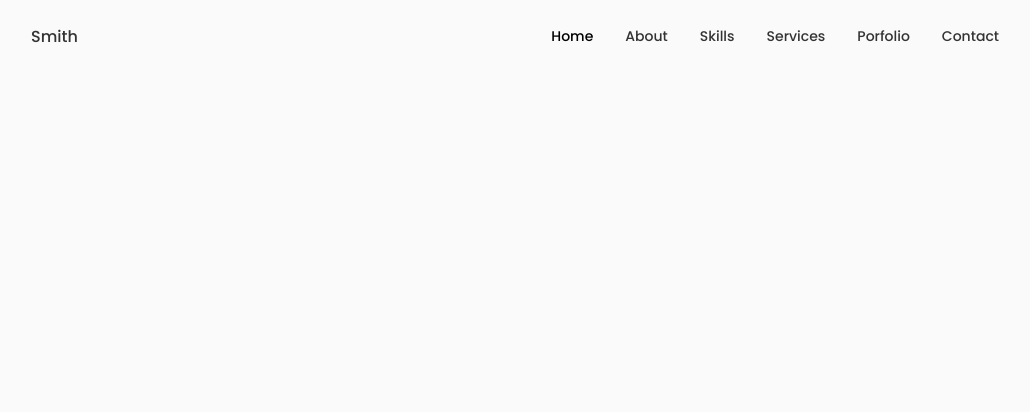
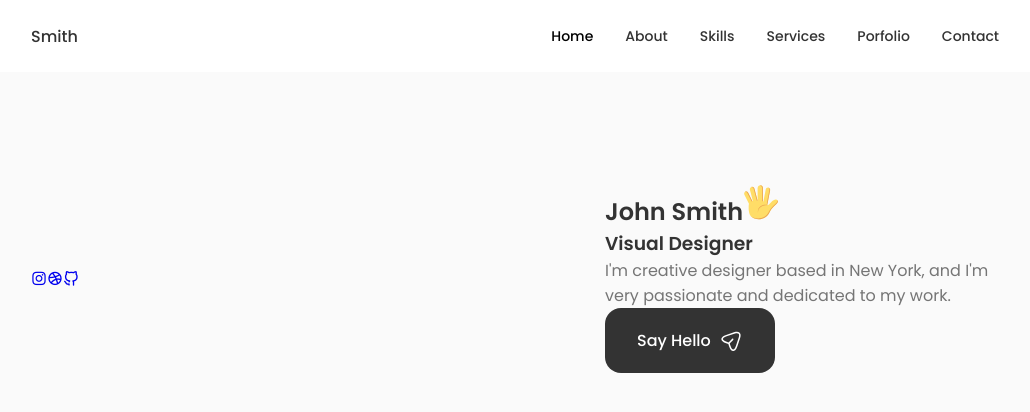
Before and after one commit to quentinplet/react-portfolio-website, a React (Vite) app: page / in a window 1280 px wide. Shown: the top 412 px of the page, without its empty margins (125-1155 px from the left). Built offline with nearby package versions, Linux system fonts and the light colour scheme.

Commit message:
✨ Create Home Component and fix layout bug

```diff
--- a/src/App.css
+++ b/src/App.css
@@ -145,6 +145,11 @@
   display: grid;
   gap: 1.5rem;
 }
+/*
+.main {
+  margin-top: var(--header-height);
+  min-height: calc(100vh - var(--header-height));
+} */
 
 /*=============== BUTTONS ===============*/
 .button {
--- a/src/App.jsx
+++ b/src/App.jsx
@@ -3,11 +3,15 @@
 import viteLogo from "/vite.svg";
 import "./App.css";
 import Header from "./components/Header/Header";
+import Home from "./components/Home/Home";
 
 function App() {
   return (
     <>
       <Header />
+      <main className="main">
+        <Home />
+      </main>
     </>
   );
 }
--- a/src/components/Header/Header.jsx
+++ b/src/components/Header/Header.jsx
@@ -6,7 +6,7 @@
   const [Toggle, setToggle] = useState(false);
   const showMenu = () => setToggle(!Toggle);
   return (
-    <HeaderStyled>
+    <HeaderStyled className="header">
       <nav className="nav container">
         <a href="index.html" className="nav__logo">
           Smith
@@ -79,7 +79,7 @@
   top: 0;
   left: 0;
   z-index: var(--z-fixed);
-  background-color: var(--body-color);
+  background-color: var(--container-color);
 
   .nav {
     height: calc(var(--header-height) + 1.5rem);
--- /dev/null
+++ b/src/components/Home/Data.jsx
@@ -0,0 +1,91 @@
+import React from "react";
+import styled from "styled-components";
+
+const Data = () => {
+  return (
+    <DataStyled className="home__data">
+      <h1 className="home__title">
+        John Smith
+        <svg
+          width="36"
+          height="36"
+          viewBox="0 0 48 48"
+          fill="none"
+          xmlns="http://www.w3.org/2000/svg"
+          className="home__hand"
+        >
+          <path
+            d="M25.4995 32.0305L31.3495 33.1555L36.1495 8.48051C36.4495 6.83051 35.3995 5.18051 33.8245 4.88051C32.1745 4.58051 30.5995 5.70551 30.2995 7.35551L25.4995 32.0305Z"
+            fill="#FFDD67"
+          ></path>
+          <path
+            d="M33.8996 4.88018C33.6746 4.80518 33.5246 4.80518 33.2996 4.80518C34.6496 5.33018 35.3996 6.75518 35.0996 8.25518L30.2996 32.9302L31.3496 33.1552L36.1496 8.48018C36.5246 6.75518 35.4746 5.18018 33.8996 4.88018Z"
+            fill="#EBA352"
+          ></path>
+          <path
+            d="M19.4995 32.7802H26.5495V5.55518C26.5495 3.53018 24.9745 1.80518 23.0245 1.80518C21.1495 1.80518 19.4995 3.45518 19.4995 5.55518V32.7802Z"
+            fill="#FFDD67"
+          ></path>
+          <path
+            d="M23.0995 1.80518C22.9495 1.80518 22.7245 1.80518 22.5745 1.88018C24.2995 2.18018 25.5745 3.68018 25.5745 5.55518V32.8552H26.6245V5.55518C26.6245 3.45518 25.0495 1.80518 23.0995 1.80518Z"
+            fill="#EBA352"
+          ></path>
+          <path
+            d="M15.7495 32.7054L21.7495 31.1304L15.2245 6.30541C14.7745 4.58041 13.0495 3.53041 11.3995 3.90541C9.74948 4.35541 8.77448 6.08041 9.22448 7.80541L15.7495 32.7054Z"
+            fill="#FFDD67"
+          ></path>
+          <path
+            d="M11.3995 3.90541L10.9495 4.13041C12.4495 4.05541 13.7995 5.03041 14.2495 6.60541L20.7745 31.4304L21.8245 31.1304L15.2245 6.30541C14.7745 4.58041 13.0495 3.53041 11.3995 3.90541Z"
+            fill="#EBA352"
+          ></path>
+          <path
+            d="M2.99937 10.355C1.57437 11.03 1.12437 12.83 1.87437 14.33L11.7744 34.055L16.7994 31.505L6.89937 11.78C6.14937 10.28 4.42437 9.68 2.99937 10.355Z"
+            fill="#FFDD67"
+          ></path>
+          <path
+            d="M2.99956 10.355C2.84956 10.43 2.69956 10.505 2.54956 10.655C3.82456 10.28 5.24956 10.955 5.92456 12.305L15.8246 32.03L16.7996 31.58L6.89956 11.78C6.14956 10.28 4.42456 9.68 2.99956 10.355Z"
+            fill="#EBA352"
+          ></path>
+          <path
+            d="M46.2744 22.2801C45.0744 19.9551 41.3244 20.1051 37.4994 24.3051C34.7994 27.2301 34.2744 28.2051 31.5744 28.1301V25.0551C31.5744 25.0551 25.7994 20.7801 14.3244 22.7301C14.3244 22.7301 7.79945 23.6301 7.79945 27.0801C7.79945 27.0801 6.67445 35.4051 8.99945 40.6551C12.4494 48.4551 30.1494 50.4801 35.6994 37.2051C36.8244 34.5801 39.0744 32.6301 41.0994 30.1551C43.4244 27.1551 47.5494 24.7551 46.2744 22.2801Z"
+            fill="#FFDD67"
+          ></path>
+          <path
+            d="M46.2745 22.28C46.0495 21.83 45.7495 21.53 45.3745 21.23C45.4495 21.305 45.5245 21.38 45.5245 21.53C46.7995 24.08 42.6745 26.405 40.1995 29.405C38.1745 31.88 35.9245 33.83 34.7995 36.455C29.9995 47.93 16.0495 47.93 10.1995 42.68C15.5245 48.68 30.5245 49.28 35.5495 37.205C36.6745 34.58 38.9245 32.63 40.9495 30.155C43.4245 27.155 47.5495 24.755 46.2745 22.28ZM32.3245 28.13C27.4495 26.33 18.7495 29.63 19.9495 38.405C19.9495 30.23 27.3745 28.205 31.4245 28.205C32.0245 28.13 32.3245 28.13 32.3245 28.13Z"
+            fill="#EBA352"
+          ></path>
+        </svg>
+      </h1>
+      <h3 className="home__subtitle">Visual Designer</h3>
+      <p className="home__description">
+        I'm creative designer based in New York, and I'm very passionate and
+        dedicated to my work.
+      </p>
+
+      <a href="#contact" className="button button--flex">
+        Say Hello
+        <svg
+          className="button__icon"
+          xmlns="http://www.w3.org/2000/svg"
+          width="24"
+          height="24"
+          viewBox="0 0 24 24"
+          fill="none"
+        >
+          <path
+            d="M14.2199 21.9352C13.0399 21.9352 11.3699 21.1052 10.0499 17.1352L9.32988 14.9752L7.16988 14.2552C3.20988 12.9352 2.37988 11.2652 2.37988 10.0852C2.37988 8.91525 3.20988 7.23525 7.16988 5.90525L15.6599 3.07525C17.7799 2.36525 19.5499 2.57525 20.6399 3.65525C21.7299 4.73525 21.9399 6.51525 21.2299 8.63525L18.3999 17.1252C17.0699 21.1052 15.3999 21.9352 14.2199 21.9352ZM7.63988 7.33525C4.85988 8.26525 3.86988 9.36525 3.86988 10.0852C3.86988 10.8052 4.85988 11.9052 7.63988 12.8252L10.1599 13.6652C10.3799 13.7352 10.5599 13.9152 10.6299 14.1352L11.4699 16.6552C12.3899 19.4352 13.4999 20.4252 14.2199 20.4252C14.9399 20.4252 16.0399 19.4352 16.9699 16.6552L19.7999 8.16525C20.3099 6.62525 20.2199 5.36525 19.5699 4.71525C18.9199 4.06525 17.6599 3.98525 16.1299 4.49525L7.63988 7.33525Z"
+            fill="var(--container-color)"
+          ></path>
+          <path
+            d="M10.11 14.7052C9.92005 14.7052 9.73005 14.6352 9.58005 14.4852C9.29005 14.1952 9.29005 13.7152 9.58005 13.4252L13.16 9.83518C13.45 9.54518 13.93 9.54518 14.22 9.83518C14.51 10.1252 14.51 10.6052 14.22 10.8952L10.64 14.4852C10.5 14.6352 10.3 14.7052 10.11 14.7052Z"
+            fill="var(--container-color)"
+          ></path>
+        </svg>
+      </a>
+    </DataStyled>
+  );
+};
+
+export default Data;
+
+const DataStyled = styled.div``;
--- /dev/null
+++ b/src/components/Home/Home.jsx
@@ -0,0 +1,30 @@
+import React from "react";
+import styled from "styled-components";
+import Social from "./Social";
+import Data from "./Data";
+
+const Home = () => {
+  return (
+    <HomeStyled className="home section" id="home">
+      <div className="home__container container grid">
+        <div className="home__content grid">
+          <Social />
+          <div className="home__img"></div>
+
+          <Data />
+        </div>
+      </div>
+    </HomeStyled>
+  );
+};
+
+export default Home;
+
+const HomeStyled = styled.section`
+  .home__content {
+    grid-template-columns: 116px repeat(2, 1fr);
+    padding-top: 5.5rem;
+    column-gap: 2rem;
+    align-items: center;
+  }
+`;
--- /dev/null
+++ b/src/components/Home/Social.jsx
@@ -0,0 +1,34 @@
+import React from "react";
+import styled from "styled-components";
+
+const Social = () => {
+  return (
+    <SocialStyled className="home__social">
+      <a
+        href="https://www.instagram.com/"
+        className="home__social-icon"
+        target="_blank"
+      >
+        <i className="uil uil-instagram"></i>
+      </a>
+      <a
+        href="https://dribble.com/"
+        className="home__social-icon"
+        target="_blank"
+      >
+        <i className="uil uil-dribbble"></i>
+      </a>
+      <a
+        href="https://github.com/"
+        className="home__social-icon"
+        target="_blank"
+      >
+        <i className="uil uil-github-alt"></i>
+      </a>
+    </SocialStyled>
+  );
+};
+
+export default Social;
+
+const SocialStyled = styled.div``;
```
